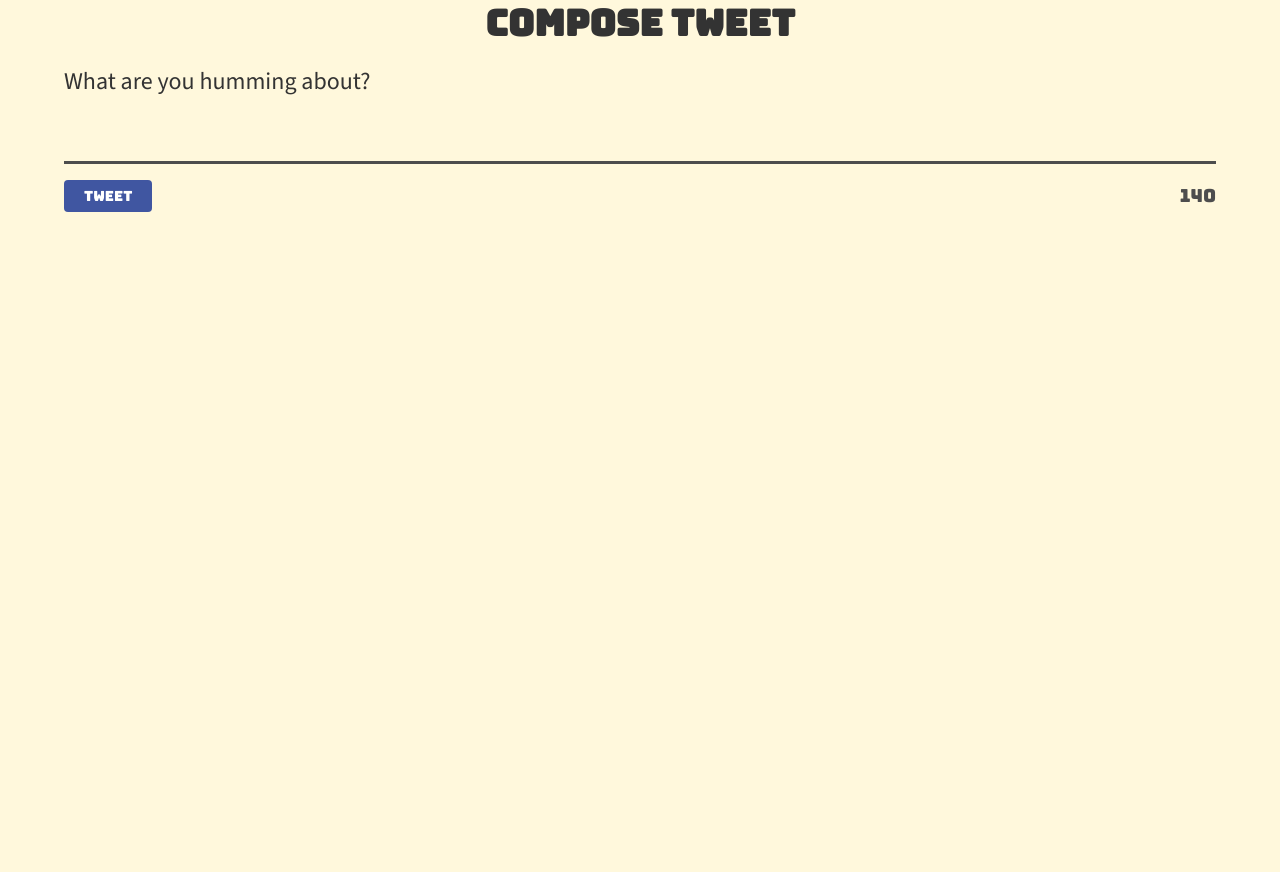
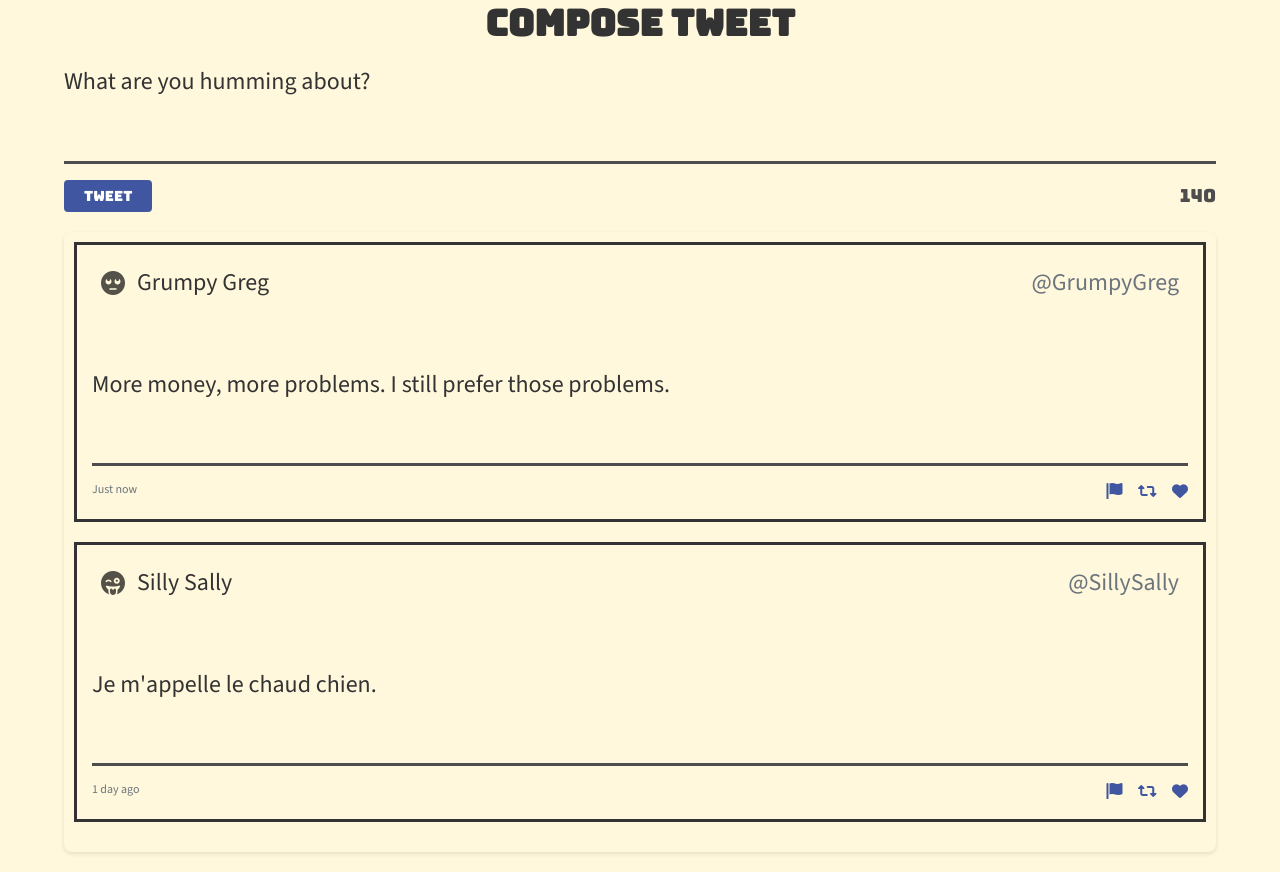
Before and after one commit to h1tokiri/tweeter, a website: page public/index.html in a window 1280 px wide. Shown: the part 498-1370 px from the top of the page. Before the commit the page ends 800 px from the top, so only its background shows below. Drawn offline with nearby package versions, Linux system fonts and the light colour scheme.

Commit message:
18 2320 Dec 24 creating the tweets

```diff
--- a/public/index.html
+++ b/public/index.html
@@ -12,6 +12,7 @@
     <link rel="stylesheet" href="https://cdnjs.cloudflare.com/ajax/libs/font-awesome/6.0.0-beta3/css/all.min.css">
     <link rel="stylesheet" href="/styles/header.css" type="text/css" />
     <link rel="stylesheet" href="/styles/new-tweet.css" type="text/css" />
+    <link rel="stylesheet" href="/styles/tweet.css" type="text/css" />
 
     <!-- App CSS -->
     <link rel="stylesheet" href="/styles/layout.css" type="text/css" />
@@ -68,6 +69,48 @@
       </form>
       </section>
 
+      <section class="tweet-container">
+        <article class="tweet">
+          <header>
+            <div class="user-info">
+              <i class="fa-solid fa-face-rolling-eyes"></i>
+              <span class="name">Grumpy Greg</span>
+            </div>
+            <span class="handle">@GrumpyGreg</span>
+          </header>
+          <p class="tweet-content">
+            More money, more problems. I still prefer those problems.
+          </p>
+          <footer>
+            <span class="timestamp">Just now</span>
+            <div class="icons">
+              <i class="fa-solid fa-flag"></i>
+              <i class="fa-solid fa-retweet"></i>
+              <i class="fa-solid fa-heart"></i>
+            </div>
+          </footer>
+        </article>
+        <article class="tweet">
+          <header>
+            <div class="user-info">
+              <i class="fa-solid fa-face-grin-tongue-wink"></i>
+              <span class="name">Silly Sally</span>
+            </div>
+            <span class="handle">@SillySally</span>
+          </header>
+          <p class="tweet-content">
+            Je m'appelle le chaud chien.
+          </p>
+          <footer>
+            <span class="timestamp">1 day ago</span>
+            <div class="icons">
+              <i class="fa-solid fa-flag"></i>
+              <i class="fa-solid fa-retweet"></i>
+              <i class="fa-solid fa-heart"></i>
+            </div>
+          </footer>
+        </article>
+      </section>
       <!-- <h2>Recent Tweets</h2>
       <p>Lorem ipsum dolor sit amet, consectetur adipiscing elit. Integer nec odio. Praesent libero. Sed cursus ante dapibus diam.</p> -->
     </main>
--- /dev/null
+++ b/public/styles/tweet.css
@@ -0,0 +1,105 @@
+/* Tweet container */
+.tweet-container {
+  margin: 20px auto;
+  padding: 10px;
+  /* max-width: 600px; */
+  background-color: cornsilk;
+  border-radius: 8px;
+  box-shadow: 0 2px 4px rgba(0,0,0,0.1);
+}
+
+/* individual tweet */
+.tweet {
+  margin-bottom: 20px;
+  padding: 15px;
+  background-color: cornsilk;
+  border: 3px solid #333;
+  /* border-radius: 8px; */
+  position: relative; /* Added to position .user-info relative to .tweet */
+}
+
+.tweet:hover {
+  box-shadow: 6px 6px 0 rgba(211, 211, 211, 1);
+}
+
+/* header styling */
+.tweet header {
+  display: flex;
+  justify-content: space-between;
+  align-items: center;
+  margin-bottom: 10px;
+  background-color: cornsilk;
+}
+
+.tweet .user-info {
+  display: flex;
+  align-items: center;
+  padding: 1em 0 0 1em;
+  position: absolute; /* Changed to absolute positioning */
+  top: 0; /* Align to top */
+  left: 0; /* Align to left */
+}
+
+.tweet .user-info img {
+  width: 40px;
+  height: 40px;
+  border-radius: 50%;
+  margin-right: .5em;
+}
+
+.tweet .user-info .name {
+  font-family: 'Source Sans 3', sans-serif;
+  font-size: 1em;
+  margin-left: .5em;
+  color: #333;
+}
+
+.tweet .handle {
+  font-family: 'Source Sans 3', sans-serif;
+  font-size: 1em;
+  color: #6c757d;
+  text-align: right;
+  position: absolute; /* Changed to absolute positioning */
+  top: 0; /* Align to top */
+  right: 0; /* Align to right */
+  padding: 1em; /* Added padding for spacing */
+}
+
+/* Tweet Content */
+.tweet-content {
+  font-family: 'Source Sans 3', sans-serif;
+  font-size: 1em;
+  color: #333;
+  margin: 10px 0;
+  line-height: 1.5;
+  border-bottom: 3px solid #4d4d4d;
+  display: flex; /* Added flexbox */
+  align-items: top; /* Center vertically */
+  height: 100px; /* Adjust height as needed */
+}
+
+/* foot styling */
+.tweet footer {
+  display: flex;
+  justify-content: space-between;
+  align-items: center;
+}
+
+.tweet footer .timestamp {
+  font-family: 'Source Sans 3', sans-serif;
+  font-size: 12px;
+  color: #6c757d;
+}
+
+.tweet footer .icons i {
+  font-size: 16px;
+  color: #4056a1;
+  margin-left: 10px;
+  cursor: pointer;
+  margin-bottom: 0;
+}
+
+.tweet footer .icons i:hover {
+  color: #f4b031;
+  margin-bottom: 0;
+}
--- a/server/data-files/initial-tweets.json
+++ b/server/data-files/initial-tweets.json
@@ -8,7 +8,7 @@
     "content": {
       "text": "If I have seen further it is by standing on the shoulders of giants"
     },
-    "created_at": 1734394791822
+    "created_at": 1734406973869
   },
   {
     "user": {
@@ -19,6 +19,6 @@
     "content": {
       "text": "Je pense , donc je suis"
     },
-    "created_at": 1734481191822
+    "created_at": 1734493373869
   }
 ]
```
